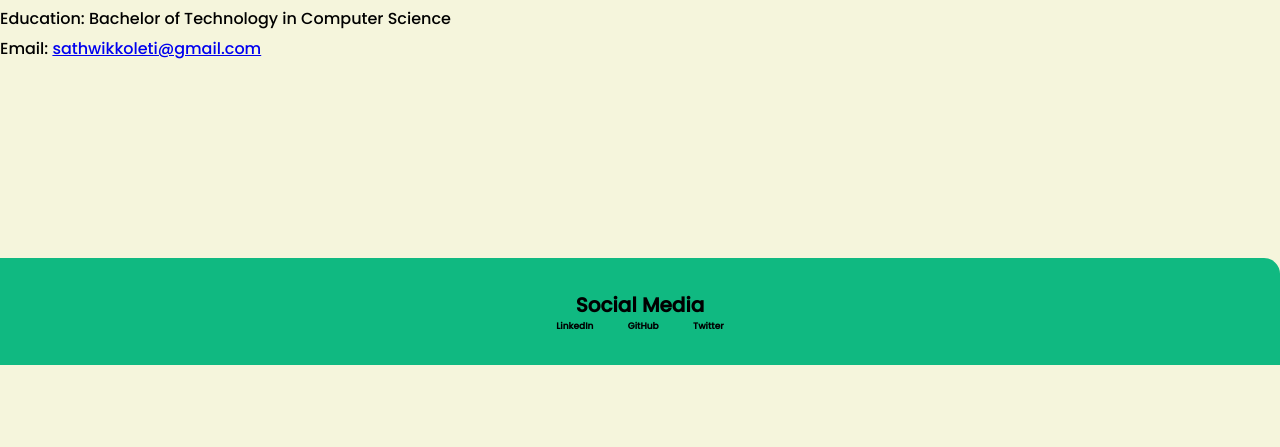
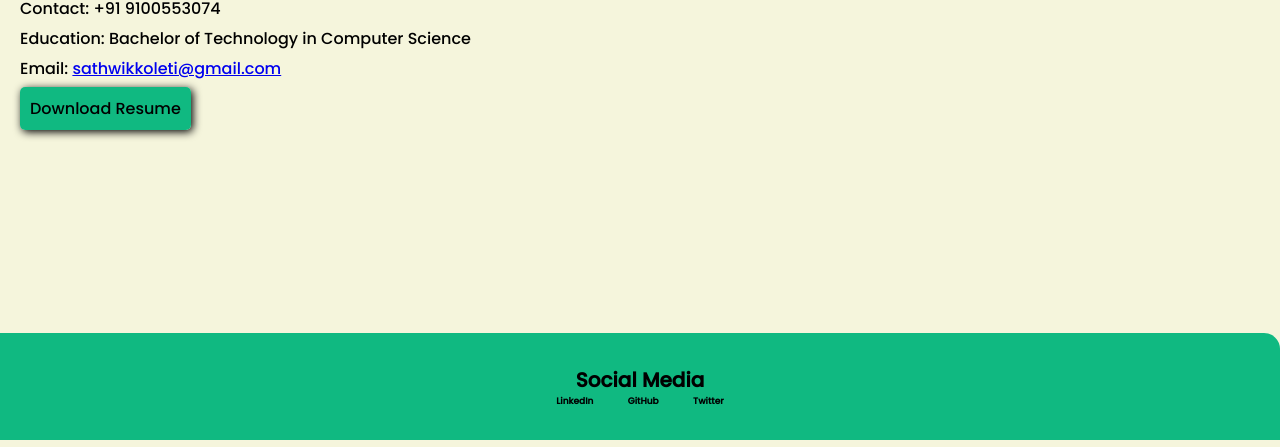
Before and after one commit to Sathwikkoleti/portofoliotrialone, a plain HTML site: page AboutMe.html in a window 1280 px wide. Shown: the part 353-800 px from the top of the page. Drawn offline with Linux system fonts and the light colour scheme.

Commit message:
added resume download in About me and adjusted the Name

```diff
--- a/AboutMe.html
+++ b/AboutMe.html
@@ -196,12 +196,14 @@ footer ul{
     /* padding:1rem; */
     /* padding-bottom: 0.5rem; */
     bottom:0;
+    padding: 20px;
 }
 
 .profile-info h2 {
     font-size: 24px;
     color: var(--dark-grey);
     margin-bottom: 10px;
+    text-align: left;
 
 }
 
@@ -221,6 +223,19 @@ footer ul{
 .small{
     align-items: 15rem;
     align-content: 20rem;
+}
+.resume{
+    text-decoration: none;
+    background-color: var(--primary-color);
+    padding: 10px;
+    border-radius: 5px;
+    box-shadow: 2px 2px 8px black;
+    color: var(--black);
+    position: relative;
+}
+.profile-info span{
+    margin-top: 10px;
+
 }
 
 
@@ -243,7 +258,10 @@ footer ul{
             <p>Education: Bachelor of Technology in Computer Science</p>
             <p>Email: <a href="mailto:sathwikkoleti@gmail.com">sathwikkoleti@gmail.com</a>
             </p>
+            <span><a  class="resume" href="Resume.pdf" download="">Download Resume
+            </a></span>
         </div>
+
     </header>
 
     </section>
```
Also changed, not shown: images/download.svg (added), 1 other file.
